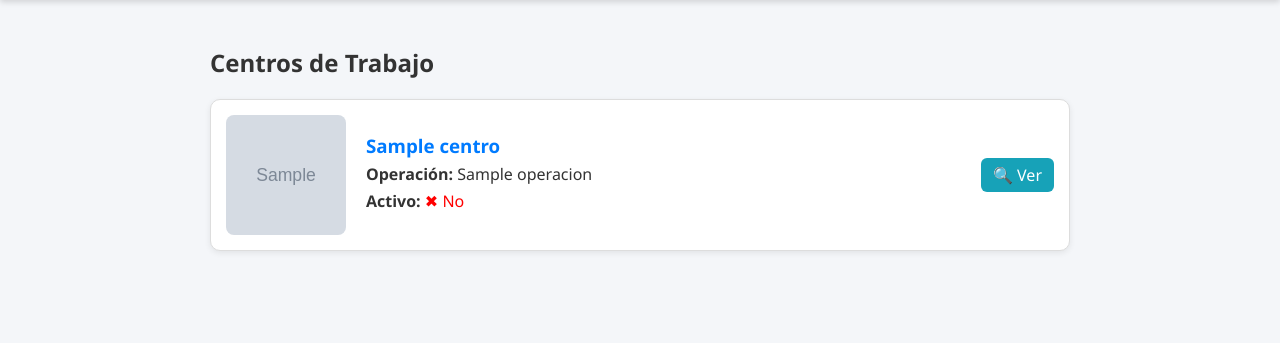
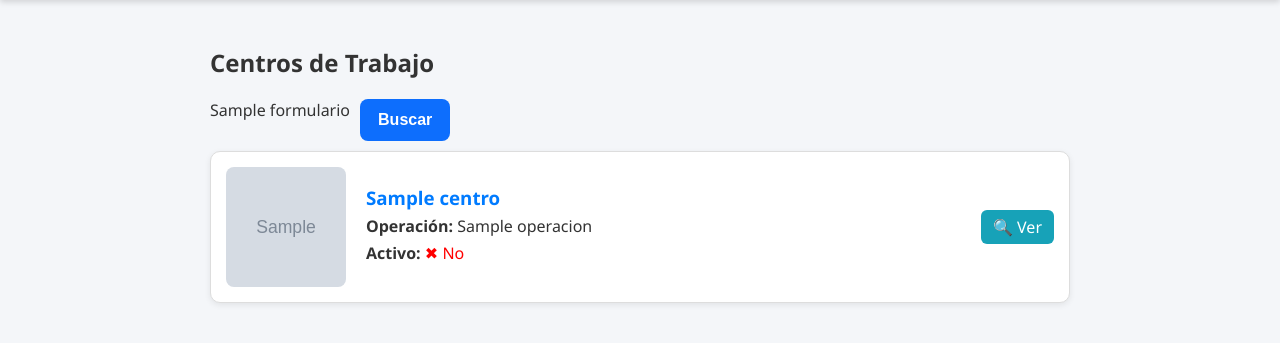
Before and after one commit to lucianoleone/TuPrimerPagina-Leone, a Django app: template pisoplanta/templates/listar_centros.html in a window 1280 px wide. Shown: the part 54-397 px from the top of the page. Run offline with Django 3.2, Linux system fonts and the light colour scheme; the template is opened without the code that fills it: most values are stand-ins (such as "Sample title", 1, 10 or a date in 2020); grey boxes marked "Sample" are stand-in pictures.

Commit message:
version entrega

```diff
--- a/pisoplanta/templates/about.html
+++ b/pisoplanta/templates/about.html
@@ -13,7 +13,7 @@
     </p>
 
     <p class="texto-justificado" >
-        Soy estudiante de <strong>Ingeniería Electrónica</strong> en la UTN Paraná.
+        Estudié <strong>Ingeniería Electrónica</strong> en la UTN Paraná.
         Terminé el cursado allá por el 2009 y, después de varios desvíos de la vida adulta,
         retomé el camino académico. Hoy tengo todas las materias aprobadas y me encuentro
         preparando mi <strong>Proyecto Final</strong>.
--- a/pisoplanta/templates/listar_centros.html
+++ b/pisoplanta/templates/listar_centros.html
@@ -7,7 +7,12 @@ Lista de Centros
 {% block contenido %}
 
 <h2 style="margin-bottom: 20px;">Centros de Trabajo</h2>
-
+<form method="GET" class="search-box">
+    <div class="search-group">
+        {{ formulario.nombre }}
+        <button type="submit" class="btn btn-primary">Buscar</button>
+    </div>
+</form>
 {% if centros %}
     <div style="display: flex; flex-direction: column; gap: 20px;">
 
--- a/static/css/estilos.css
+++ b/static/css/estilos.css
@@ -299,3 +299,22 @@ form input:focus {
     line-height: 1.6;
     text-align: justify;
 }
+
+.search-box {
+    margin-top: 20px;
+    margin-bottom: 10px;
+    display: flex;
+    justify-content: left;
+}
+
+.search-group {
+    display: flex;
+    gap: 10px;
+}
+
+.no-results {
+    color: #777;
+    margin-top: 25px;
+    text-align: center;
+    font-style: italic;
+}
```
Also changed, not shown: pisoplanta/form.py (+9 -1 lines), pisoplanta/views.py (+11 -2 lines).
